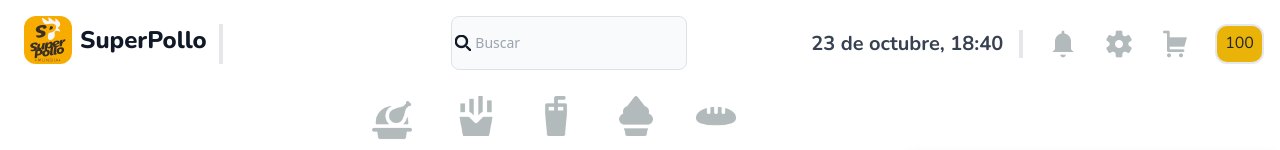
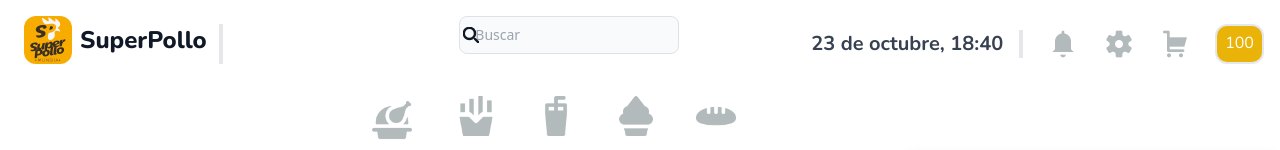
Before and after one commit to karlosJusto/Rpos, a React (Vite) app: page /layout in a window 1280 px wide. Shown: the top 150 px of the page. Built offline with nearby package versions, Linux system fonts and the light colour scheme.

Commit message:
cambio tres

```diff
--- a/src/components/pedidos/Headear.jsx
+++ b/src/components/pedidos/Headear.jsx
@@ -28,7 +28,7 @@
                           <path stroke="currentColor" strokeLinecap="round" strokeLinejoin="round" strokeWidth="3" d="m19 19-4-4m0-7A7 7 0 1 1 1 8a7 7 0 0 1 14 0Z"/>
                       </svg>
                   </div>
-                  <input type="search" id="default-search" className="block w-full p-3 ps-12 text-sm text-gray-900 border border-gray-300 rounded-lg bg-gray-50 focus:ring-yellow-500 focus:border-yellow-500 dark:bg-gray-100 dark:border-gray-300 dark:placeholder-gray-400 dark:text-grey-500 dark:focus:ring-yellow-500 dark:focus:border-yellow-500" placeholder="  Buscar"  />
+                  <input type="search" id="default-search" className="block w-full p-2 ps-12 text-sm text-gray-900 border border-gray-300 rounded-lg bg-gray-50 focus:ring-yellow-500 focus:border-yellow-500 dark:bg-gray-100 dark:border-gray-300 dark:placeholder-gray-400 dark:text-grey-500 dark:focus:ring-yellow-500 dark:focus:border-yellow-500" placeholder="  Buscar"  />
 
               </div>
            </form>
@@ -55,7 +55,7 @@
         </Link>
 
         <Link>
-           <h1 className='p-2 border-2 rounded-xl bg-yellow-500 ring-yellow-500 font-nunito'>100</h1>
+           <h1 className='p-2 border-2 rounded-xl bg-yellow-500 ring-yellow-500 font-nunito text-white'>100</h1>
         </Link>
 
     </div>
--- a/src/components/pedidos/Tabs.jsx
+++ b/src/components/pedidos/Tabs.jsx
@@ -15,7 +15,7 @@
         <img src={pollo} alt="pollo" className='h-[40px] w-40px] ' />
         </Link>
 
-        <Link className=' hover:text-gray-900'>
+        <Link className=' hover:bg-gray-900'>
         <img src={complementos} alt="complementos" className='h-[40px] w-40px]' />
         </Link>
 
```
